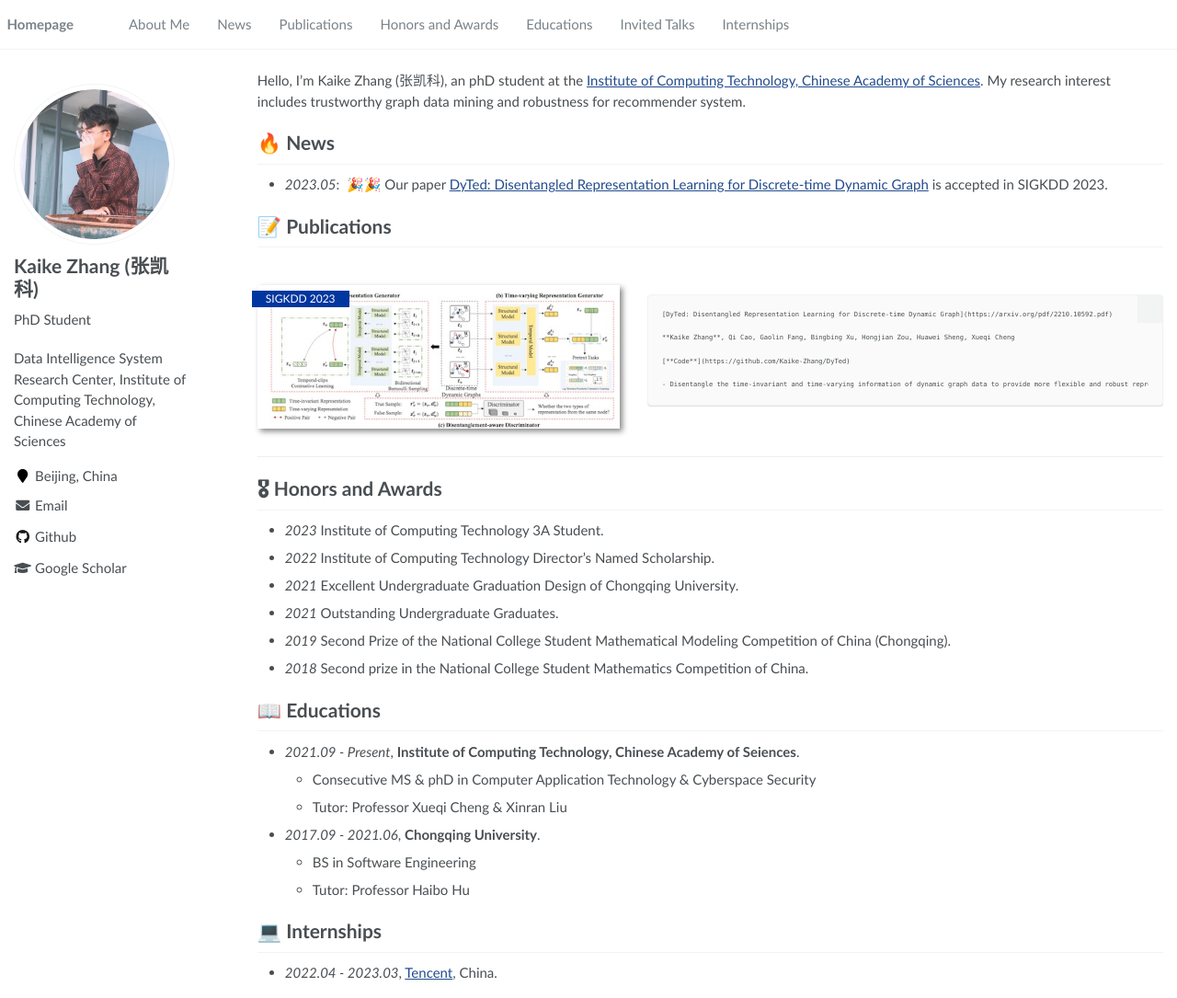
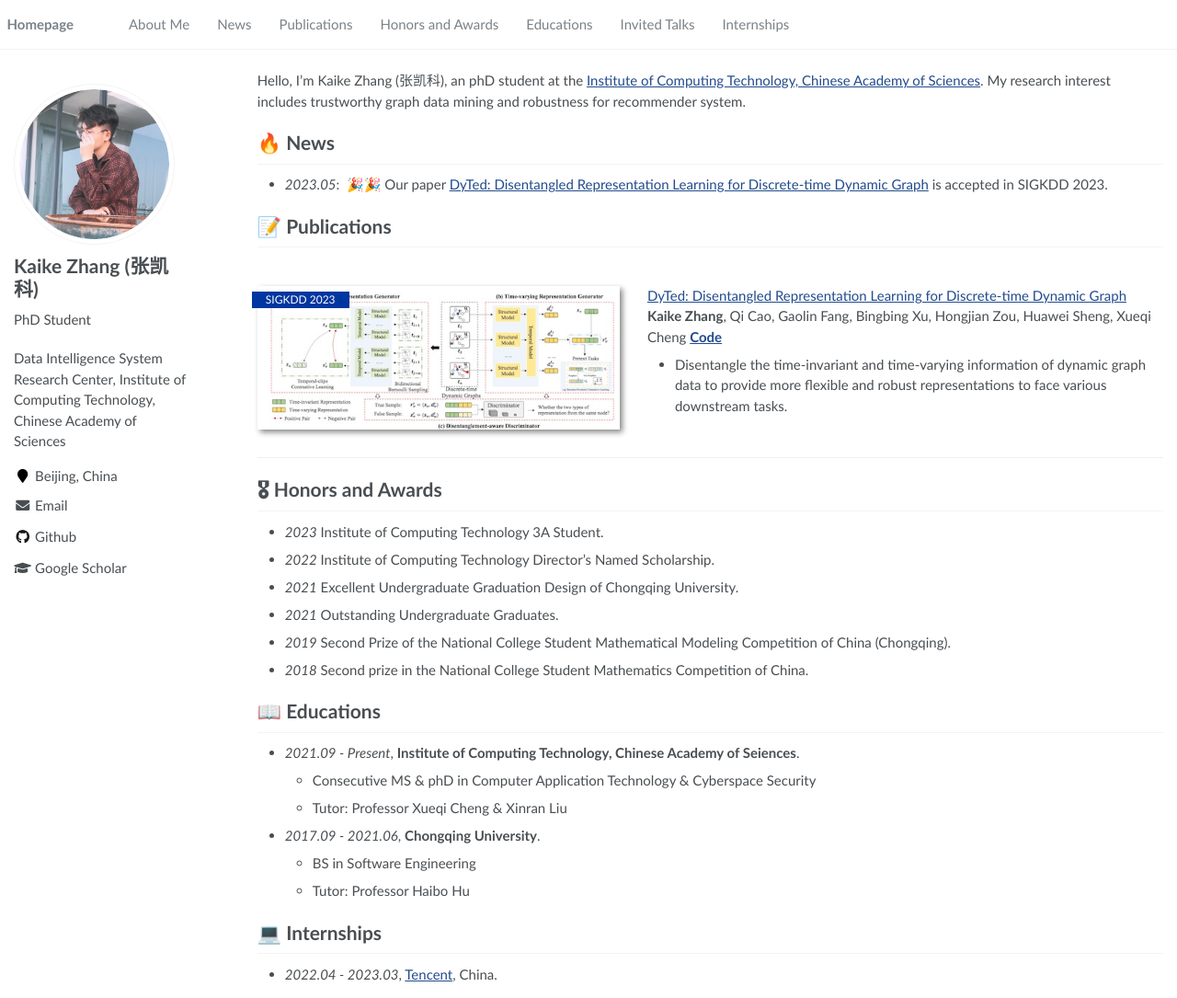
Before and after one commit to Kaike-Zhang/Kaike-Zhang.github.io, a Jekyll site: the page built from _pages/about.md, in a window 1280 px wide and 1085 px high. Shown: the whole window at 92% size. Built offline with Jekyll 4.4.1, drawn with Linux system fonts in a browser that asks for light colours.

Commit message:
0609-v2.0-4

```diff
--- a/_pages/about.md
+++ b/_pages/about.md
@@ -21,20 +21,17 @@ My research interest includes trustworthy graph data mining and robustness for r
 # 📝 Publications
 
 <div class='paper-box'><div class='paper-box-image'>
-  <div>
-    <div class="badge">SIGKDD 2023</div><img src='images/DyTed2023.jpg' alt="sym" width="100%"></div>
-  </div>
-  <div class='paper-box-text' markdown="1">
+<div>
+<div class="badge">SIGKDD 2023</div><img src='images/DyTed2023.jpg' alt="sym" width="100%"></div>
+</div>
+<div class='paper-box-text' markdown="1">
 
-    [DyTed: Disentangled Representation Learning for Discrete-time Dynamic Graph](https://arxiv.org/pdf/2210.10592.pdf)
+[DyTed: Disentangled Representation Learning for Discrete-time Dynamic Graph](https://arxiv.org/pdf/2210.10592.pdf)
+**Kaike Zhang**, Qi Cao, Gaolin Fang, Bingbing Xu, Hongjian Zou, Huawei Sheng, Xueqi Cheng
+[**Code**](https://github.com/Kaike-Zhang/DyTed)
+- Disentangle the time-invariant and time-varying information of dynamic graph data to provide more flexible and robust representations to face various downstream tasks.
 
-    **Kaike Zhang**, Qi Cao, Gaolin Fang, Bingbing Xu, Hongjian Zou, Huawei Sheng, Xueqi Cheng
-
-    [**Code**](https://github.com/Kaike-Zhang/DyTed)
-
-    - Disentangle the time-invariant and time-varying information of dynamic graph data to provide more flexible and robust representations to face various downstream tasks.
-
-  </div>
+</div>
 </div>
 
 # 🎖 Honors and Awards
```
